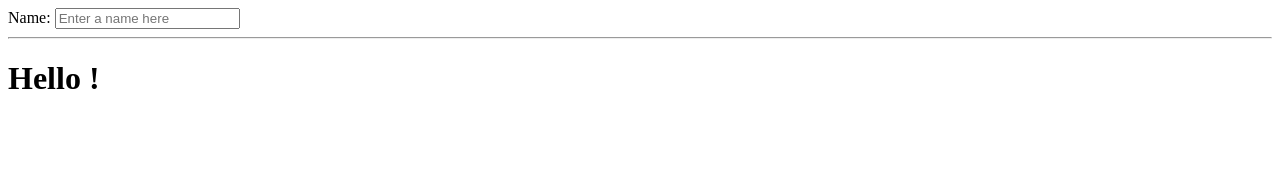
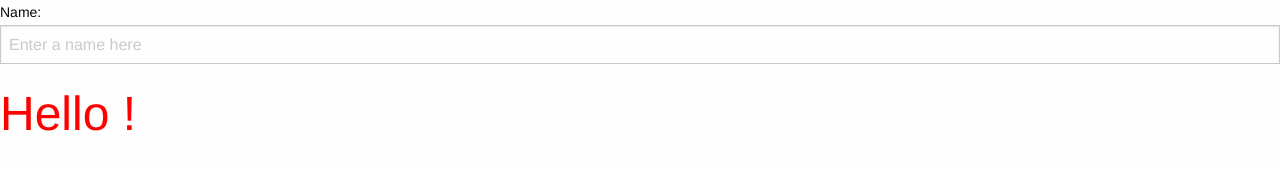
Before and after one commit to williamfriefeldt/wilsongullis, a plain HTML site: page index.html in a window 1280 px wide. Drawn offline with nearby package versions, Linux system fonts and the light colour scheme.

Commit message:
foundation add?

```diff
--- a/index.html
+++ b/index.html
@@ -2,13 +2,14 @@
 <html ng-app>
   <head>
     <script src="https://ajax.googleapis.com/ajax/libs/angularjs/1.6.2/angular.min.js"></script>
+    <link rel="stylesheet" href="https://cdnjs.cloudflare.com/ajax/libs/foundation/6.3.0/css/foundation.css">
+    <link rel="stylesheet" href="style.css">
   </head>
   <body>
     <div>
-      <label>Name:</label>
+      <label> Name:</label>
       <input type="text" ng-model="yourName" placeholder="Enter a name here">
-      <hr>
       <h1>Hello {{yourName}}!</h1>
-    </div>
+     </div>
   </body>
 </html>
--- /dev/null
+++ b/style.css
@@ -0,0 +1,3 @@
+h1{
+	color:red;
+}
```
